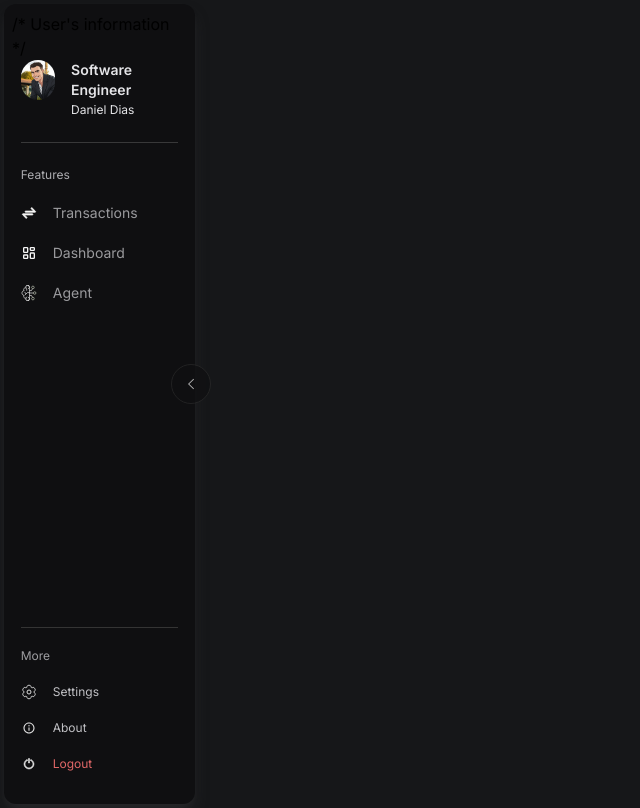
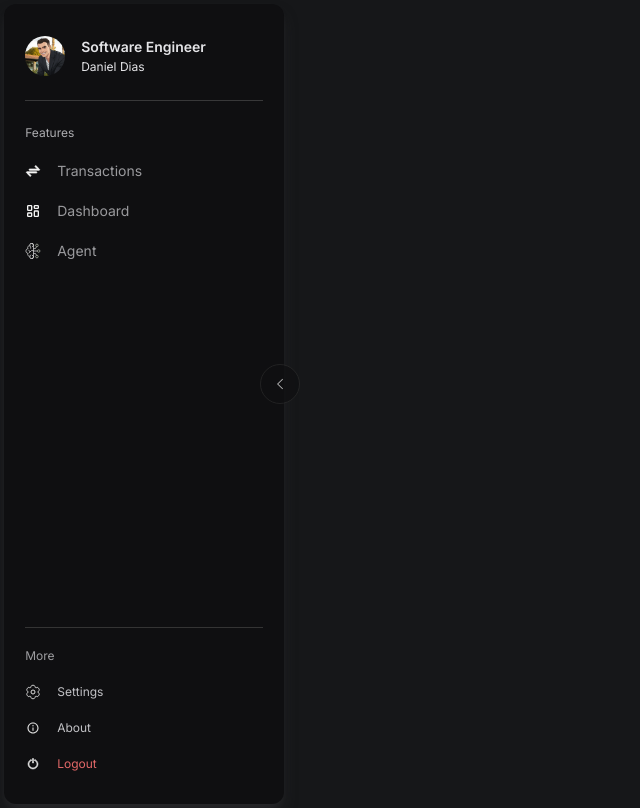
Before and after one commit to danielferreira-dias/credit.card.fraud.detection-dashboard, a React (Vite) app in the folder frontend/: page / in a window 1280 px wide. Shown: the whole page, without its empty margins (0-640 px from the left). Built offline with nearby package versions, Linux system fonts and the light colour scheme.

Commit message:
Refactor Navbar component: rename state variable for sidebar collapse, improve layout transitions, and conditionally render user information and navigation elements based on collapse state.

```diff
--- a/frontend/src/components/Navbar.tsx
+++ b/frontend/src/components/Navbar.tsx
@@ -27,35 +27,38 @@ export default function Navbar(){
         userProfile : "/profile.png"
     }
 
-    const [sideBarCollaped, setState] = useState(false)
+    const [isCollapsed, setIsCollapsed] = useState(false)
 
     return (
-        <div className="h-screen w-[15%] bg-[#0F0F11] flex flex-col border-1 rounded-xl border-[#2A2A2A] p-2 shadow-lg shadow-zinc-800 items-center relative">
-            <button className="transform transition duration-300 ease-in-out opacity-70 hover:shadow-2xl hover:shadow-zinc-800 w-10 h-10 bg-[#0F0F11] border rounded-full absolute top-1/2 -translate-y-1/2 -right-4 border-[#2A2A2A] shadow-r-lg flex items-center justify-center">
-                <img src="/left-arrow-backup-2-svgrepo-com.svg" alt="Toggle sidebar" className="w-3 h-3" />
+        <div className={`${isCollapsed ? "w-20" : "w-70"} h-screen bg-[#0F0F11] flex flex-col border-1 rounded-xl border-[#2A2A2A] p-2 shadow-lg shadow-zinc-800 items-center relative transition-all duration-300 ease-in-out`}>
+            <button onClick={() => setIsCollapsed(v => !v)} className="transform transition duration-300 ease-in-out opacity-70 hover:shadow-2xl hover:shadow-zinc-800 w-10 h-10 bg-[#0F0F11] border rounded-full absolute top-1/2 -translate-y-1/2 -right-4 border-[#2A2A2A] shadow-r-lg flex items-center justify-center">
+                <img src="/left-arrow-backup-2-svgrepo-com.svg" alt="Toggle sidebar" className={`w-3 h-3 transition-transform duration-300 ${isCollapsed ? "rotate-180" : ""}`} />
             </button>
 
-            /* User's information */
-            <div className="w-[90%] h-fit flex flex-col justify-left items-center">
-                <div className="w-full h-fit flex flex-row justify-left gap-4 text-zinc-200">
+            <div className="w-[90%] h-fit flex flex-col justify-left items-center mt-6">
+                <div className={`w-full h-fit flex flex-row ${isCollapsed ? "justify-center" : "justify-left"} gap-4 text-zinc-200 items-center`}>
                     <div className="w-10 h-10 rounded-full overflow-hidden">
                         <img src="/profile.png" className="w-full h-full object-cover " />
                     </div>
+                    {!isCollapsed && (
                         <div className="flex flex-col gap-y-0.5 text-sm">
                             <span className="font-semibold">{userInformation.userPosition}</span>
                             <span className="text-xs">{userInformation.userName}</span>
                         </div>
+                    )}
                 </div>
                 <div className="w-full h-[0.04rem] bg-[#3E3E3E] opacity-90 mt-6"></div>
             </div>
 
             <div className="w-[90%] h-fit flex flex-col justify-center text-zinc-300 gap-y-5 text-sm mt-6">
-                <span className="text-xs opacity-80">Features</span>
+                {!isCollapsed && <span className="text-xs opacity-80">Features</span>}
                 <div className="flex flex-col gap-y-5">
                     {navBarElements.map(({ element, symbol }) => (
-                        <div key={element} className="flex items-center space-x-2">
+                        <div key={element} className={`flex items-center ${isCollapsed ? "justify-center" : ""} space-x-2`}>
                             <span className="w-4 h-4 inline-flex items-center justify-center">{symbol}</span>
-                        <button className="transform transition duration-300 ease-in-out opacity-70 hover:opacity-100  hover:text-white ">{element}</button>
+                            {!isCollapsed && (
+                                <button className="transform transition duration-300 ease-in-out opacity-70 hover:opacity-100 hover:text-white ">{element}</button>
+                            )}
                         </div>
                     ))}
                 </div>
@@ -63,14 +66,16 @@ export default function Navbar(){
 
             <div className="w-[90%] h-fit flex flex-col justify-center text-zinc-300 opacity-90 gap-y-5 text-sm mt-auto mb-6">
                 <div className="w-full h-[0.04rem] bg-[#3E3E3E] opacity-90 mt-6"></div>
-                <span className="text-xs opacity-80">More</span>
+                {!isCollapsed && <span className="text-xs opacity-80">More</span>}
                 <div className="flex flex-col gap-y-5">
                     {navBarSettings.map(({ element, symbol }) => (
-                        <div key={element} className="flex items-center space-x-2">
+                        <div key={element} className={`flex items-center ${isCollapsed ? "justify-center" : ""} space-x-2`}>
                             <span className="w-4 h-4 inline-flex items-center justify-center">{symbol}</span>
+                            {!isCollapsed && (
                                 <button className={`transform transition duration-300 ease-in-out text-xs ${element === "Logout" ? "text-red-400 opacity-100 hover:text-red-300" : "text-zinc-300 hover:text-white"}`}>
                                     {element}
                                 </button>
+                            )}
                         </div>
                     ))}
                 </div>
```
Lines whose indentation alone changed are shown as unchanged.
